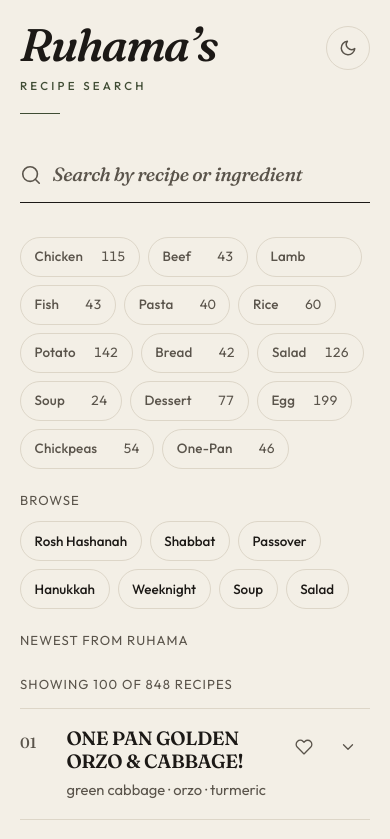
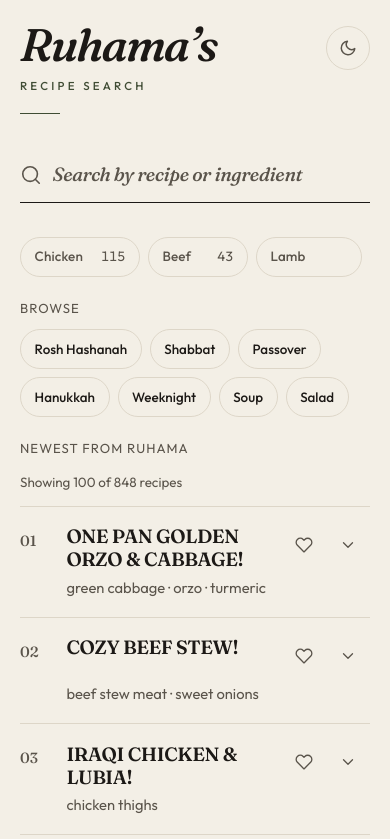
Before and after one commit to admiller007/ruhama, a React (Vite) app: page / in a window 390 px wide. Shown: the top 839 px of the page. Built offline with nearby package versions, Linux system fonts and the light colour scheme.

Commit message:
Keep the first phone screen on recipes, not filter chips.
Scroll the ingredient filters in one row, quiet the result count, and open a shared recipe without rendering every card above it.

Co-authored-by: admiller007 <admiller007@users.noreply.github.com>

```diff
--- a/src/App.tsx
+++ b/src/App.tsx
@@ -358,10 +358,11 @@ export default function App({
     ? allResults.findIndex((recipe) => (recipe.shortcode ?? recipe.name) === openShortcode)
     : -1;
 
-  const visibleResults = useMemo(
-    () => allResults.slice(0, Math.max(visibleCount, openIndex + 1)),
-    [allResults, visibleCount, openIndex]
-  );
+  const visibleResults = useMemo(() => {
+    const page = allResults.slice(0, visibleCount);
+    if (openIndex < visibleCount) return page;
+    return [allResults[openIndex], ...page];
+  }, [allResults, visibleCount, openIndex]);
 
   const browseLinks = useMemo(
     () =>
--- a/src/styles.css
+++ b/src/styles.css
@@ -294,6 +294,24 @@ button {
   gap: 0.5rem;
 }
 
+@media (max-width: 720px) {
+  .filter-chips-track {
+    flex-wrap: nowrap;
+    max-width: 100%;
+    overflow-x: auto;
+    overscroll-behavior-x: contain;
+    scrollbar-width: none;
+  }
+
+  .filter-chips-track::-webkit-scrollbar {
+    display: none;
+  }
+
+  .filter-chip {
+    flex: 0 0 auto;
+  }
+}
+
 .filter-chip {
   display: inline-flex;
   align-items: center;
@@ -437,11 +455,11 @@ button {
 }
 
 .recipe-count {
-  margin: 1.5rem 0 0;
+  margin: 0.85rem 0 0;
   color: var(--muted);
-  font-size: 0.82rem;
-  letter-spacing: 0.08em;
-  text-transform: uppercase;
+  font-size: 0.84rem;
+  letter-spacing: 0;
+  text-transform: none;
 }
 
 /* Results */
@@ -457,6 +475,7 @@ button {
 .recipe-card {
   border-bottom: 1px solid var(--hairline);
   counter-increment: recipe;
+  scroll-margin-top: 6.5rem;
   transition: background-color 180ms ease;
 }
 
```
